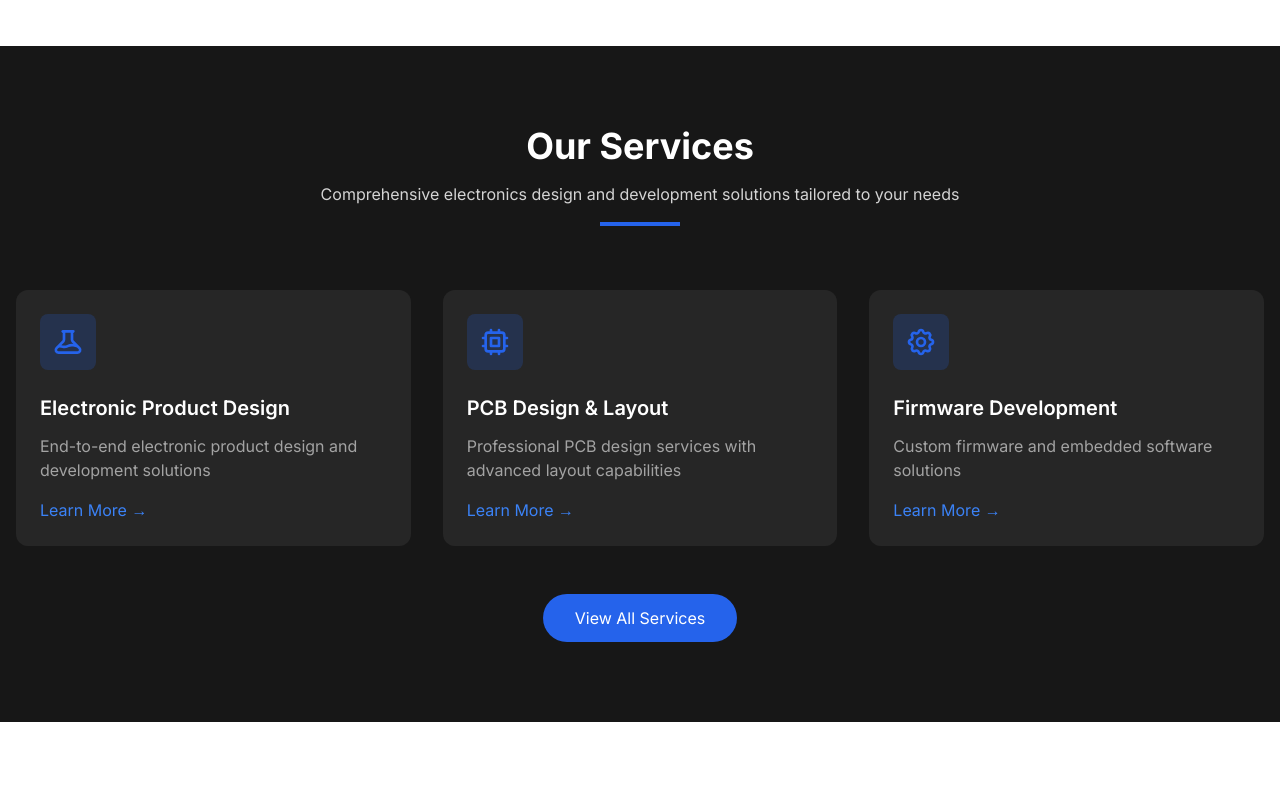
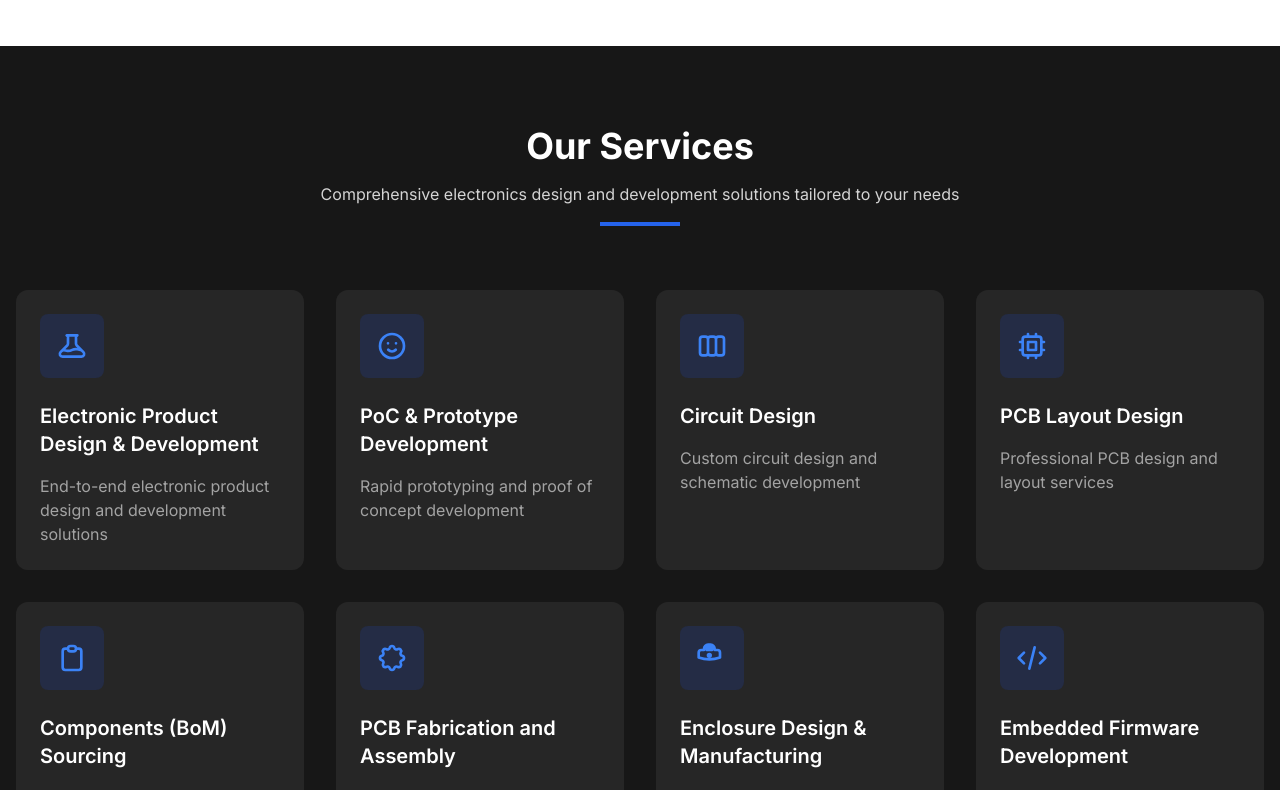
Before and after one commit to thinkusable/royalfly-technologies, a Next.js app: page / in a window 1280 px wide. Shown: the part 3260-4050 px from the top of the page. Built offline with nearby package versions, Linux system fonts and the light colour scheme.

Commit message:
Refactor Industries and Services components to use itemVariants and update service titles and descriptions

```diff
--- a/app/components/industries.tsx
+++ b/app/components/industries.tsx
@@ -2,7 +2,7 @@
 
 import React from "react";
 import { motion } from "framer-motion";
-import { containerVariants, itemVariants } from "../utils/animations";
+import { itemVariants } from "../utils/animations";
 
 export default function Industries() {
 	return (
@@ -15,7 +15,7 @@ export default function Industries() {
 				initial="hidden"
 				whileInView="visible"
 				viewport={{ once: true, amount: 0.3 }}
-				variants={containerVariants}
+				variants={itemVariants}
 			>
 				<motion.div
 					className="text-center mb-16"
@@ -66,7 +66,6 @@ export default function Industries() {
 					].map((industry, index) => (
 						<motion.div
 							key={index}
-							variants={itemVariants}
 							className="group p-6 bg-neutral-50 rounded-xl hover:bg-blue-600 transition-all duration-300"
 							whileHover={{ scale: 1.05, y: -5 }}
 							whileTap={{ scale: 0.95 }}
--- a/app/components/services.tsx
+++ b/app/components/services.tsx
@@ -2,11 +2,7 @@
 
 import React from "react";
 import { motion } from "framer-motion";
-import {
-	containerVariants,
-	itemVariants,
-	hoverScale,
-} from "../utils/animations";
+import { itemVariants, hoverScale } from "../utils/animations";
 
 export default function Services() {
 	return (
@@ -19,7 +15,7 @@ export default function Services() {
 				initial="hidden"
 				whileInView="visible"
 				viewport={{ once: true, amount: 0.3 }}
-				variants={containerVariants}
+				variants={itemVariants}
 			>
 				<motion.div
 					className="text-center mb-16"
@@ -33,35 +29,98 @@ export default function Services() {
 					<div className="w-20 h-1 bg-blue-600 mx-auto mt-4"></div>
 				</motion.div>
 
-				<div className="grid md:grid-cols-2 lg:grid-cols-3 gap-8">
+				<div className="grid md:grid-cols-2 lg:grid-cols-3 xl:grid-cols-4 gap-8">
 					{[
 						{
-							title: "Electronic Product Design",
+							title: "Electronic Product Design & Development",
 							description:
 								"End-to-end electronic product design and development solutions",
 							icon: "M19.428 15.428a2 2 0 00-1.022-.547l-2.387-.477a6 6 0 00-3.86.517l-.318.158a6 6 0 01-3.86.517L6.05 15.21a2 2 0 00-1.806.547M8 4h8l-1 1v5.172a2 2 0 00.586 1.414l5 5c1.26 1.26.367 3.414-1.415 3.414H4.828c-1.782 0-2.674-2.154-1.414-3.414l5-5A2 2 0 009 10.172V5L8 4z",
 						},
 						{
-							title: "PCB Design & Layout",
-							description:
-								"Professional PCB design services with advanced layout capabilities",
+							title: "PoC & Prototype Development",
+							description: "Rapid prototyping and proof of concept development",
+							icon: "M14.828 14.828a4 4 0 01-5.656 0M9 10h.01M15 10h.01M21 12a9 9 0 11-18 0 9 9 0 0118 0z",
+						},
+						{
+							title: "Circuit Design",
+							description: "Custom circuit design and schematic development",
+							icon: "M9 17V7m0 10a2 2 0 01-2 2H5a2 2 0 01-2-2V7a2 2 0 012-2h2a2 2 0 012 2m0 10a2 2 0 002 2h2a2 2 0 002-2M9 7a2 2 0 012-2h2a2 2 0 012 2m0 10V7m0 10a2 2 0 002 2h2a2 2 0 002-2V7a2 2 0 00-2-2h-2a2 2 0 00-2 2",
+						},
+						{
+							title: "PCB Layout Design",
+							description: "Professional PCB design and layout services",
 							icon: "M9 3v2m6-2v2M9 19v2m6-2v2M5 9H3m2 6H3m18-6h-2m2 6h-2M7 19h10a2 2 0 002-2V7a2 2 0 00-2-2H7a2 2 0 00-2 2v10a2 2 0 002 2zM9 9h6v6H9V9z",
 						},
 						{
-							title: "Firmware Development",
+							title: "Components (BoM) Sourcing",
+							description: "Strategic component sourcing and BOM management",
+							icon: "M9 5H7a2 2 0 00-2 2v12a2 2 0 002 2h10a2 2 0 002-2V7a2 2 0 00-2-2h-2M9 5a2 2 0 002 2h2a2 2 0 002-2M9 5a2 2 0 012-2h2a2 2 0 012 2",
+						},
+						{
+							title: "PCB Fabrication and Assembly",
+							description:
+								"High-quality PCB manufacturing and assembly services",
+							icon: "M10.325 4.317c.426-1.756 2.924-1.756 3.35 0a1.724 1.724 0 002.573 1.066c1.543-.94 3.31.826 2.37 2.37a1.724 1.724 0 001.065 2.572c1.756.426 1.756 2.924 0 3.35a1.724 1.724 0 00-1.066 2.573c.94 1.543-.826 3.31-2.37 2.37a1.724 1.724 0 00-2.572 1.065c-.426 1.756-2.924 1.756-3.35 0a1.724 1.724 0 00-2.573-1.066c-1.543.94-3.31-.826-2.37-2.37a1.724 1.724 0 00-1.065-2.572c-1.756-.426-1.756-2.924 0-3.35a1.724 1.724 0 001.066-2.573c-.94-1.543.826-3.31 2.37-2.37.996.608 2.296.07 2.572-1.065z",
+						},
+						{
+							title: "Enclosure Design & Manufacturing",
+							description: "Custom enclosure design and production solutions",
+							icon: "M6 6V5a3 3 0 013-3h2a3 3 0 013 3v1h2a2 2 0 012 2v3.57A22.952 22.952 0 0110 13a22.95 22.95 0 01-8-1.43V8a2 2 0 012-2h2zm2-1a1 1 0 011-1h2a1 1 0 011 1v1H8V5zm1 5a1 1 0 011-1h.01a1 1 0 110 2H10a1 1 0 01-1-1z",
+						},
+						{
+							title: "Embedded Firmware Development",
 							description: "Custom firmware and embedded software solutions",
-							icon: "M10.325 4.317c.426-1.756 2.924-1.756 3.35 0a1.724 1.724 0 002.573 1.066c1.543-.94 3.31.826 2.37 2.37a1.724 1.724 0 001.065 2.572c1.756.426 1.756 2.924 0 3.35a1.724 1.724 0 00-1.066 2.573c.94 1.543-.826 3.31-2.37 2.37a1.724 1.724 0 00-2.572 1.065c-.426 1.756-2.924 1.756-3.35 0a1.724 1.724 0 00-2.573-1.066c-1.543.94-3.31-.826-2.37-2.37a1.724 1.724 0 00-1.065-2.572c-1.756-.426-1.756-2.924 0-3.35a1.724 1.724 0 001.066-2.573c-.94-1.543.826-3.31 2.37-2.37.996.608 2.296.07 2.572-1.065z M15 12a3 3 0 11-6 0 3 3 0 016 0z",
+							icon: "M10 20l4-16m4 4l4 4-4 4M6 16l-4-4 4-4",
+						},
+						{
+							title: "Product Testing & QA/QC",
+							description:
+								"Comprehensive product testing and quality assurance",
+							icon: "M9 12l2 2 4-4m6 2a9 9 0 11-18 0 9 9 0 0118 0z",
+						},
+						{
+							title: "Design Verification & Optimisation",
+							description:
+								"Thorough design verification and performance optimization",
+							icon: "M15 12a3 3 0 11-6 0 3 3 0 016 0z M2.458 12C3.732 7.943 7.523 5 12 5c4.478 0 8.268 2.943 9.542 7-1.274 4.057-5.064 7-9.542 7-4.477 0-8.268-2.943-9.542-7z",
+						},
+						{
+							title: "Mass Production & Life Cycle Management",
+							description:
+								"End-to-end production and lifecycle support services",
+							icon: "M19 21V5a2 2 0 00-2-2H7a2 2 0 00-2 2v16m14 0h2m-2 0h-5m-9 0H3m2 0h5M9 7h1m-1 4h1m4-4h1m-1 4h1m-5 10v-5a1 1 0 011-1h2a1 1 0 011 1v5m-4 0h4",
+						},
+						{
+							title: "Reverse Engineering & Product Redesign",
+							description: "Expert product analysis and redesign services",
+							icon: "M8 7v8a2 2 0 002 2h6M8 7V5a2 2 0 012-2h4.586a1 1 0 01.707.293l4.414 4.414a1 1 0 01.293.707V15a2 2 0 01-2 2h-2M8 7H6a2 2 0 00-2 2v10a2 2 0 002 2h8a2 2 0 002-2v-2",
+						},
+						{
+							title: "Mobile App Development",
+							description: "Custom mobile application development services",
+							icon: "M12 18h.01M8 21h8a2 2 0 002-2V5a2 2 0 00-2-2H8a2 2 0 00-2 2v14a2 2 0 002 2z",
+						},
+						{
+							title: "Custom IoT Dashboard Design",
+							description: "Tailored IoT dashboard and visualization solutions",
+							icon: "M4 5a1 1 0 011-1h14a1 1 0 011 1v2a1 1 0 01-1 1H5a1 1 0 01-1-1V5zM4 13a1 1 0 011-1h6a1 1 0 011 1v6a1 1 0 01-1 1H5a1 1 0 01-1-1v-6zM16 13a1 1 0 011-1h2a1 1 0 011 1v6a1 1 0 01-1 1h-2a1 1 0 01-1-1v-6z",
+						},
+						{
+							title: "Consulting & Technical Advisory",
+							description:
+								"Expert technical consultation and advisory services",
+							icon: "M12 8v4l3 3m6-3a9 9 0 11-18 0 9 9 0 0118 0z",
 						},
 					].map((service, index) => (
 						<motion.div
 							key={index}
-							variants={itemVariants}
-							className="bg-neutral-800 rounded-xl p-6 hover:transform transition-all duration-300"
+							className="bg-neutral-800 p-6 rounded-xl hover:bg-neutral-700 transition-all duration-300"
 							{...hoverScale}
 						>
-							<div className="w-14 h-14 bg-blue-600/20 rounded-lg flex items-center justify-center mb-6">
+							<div className="w-16 h-16 bg-blue-900/30 rounded-lg flex items-center justify-center mb-6">
 								<svg
-									className="w-8 h-8 text-blue-600"
+									className="w-8 h-8 text-blue-500"
 									fill="none"
 									stroke="currentColor"
 									viewBox="0 0 24 24"
@@ -74,34 +133,13 @@ export default function Services() {
 									></path>
 								</svg>
 							</div>
-							<h3 className="text-xl font-semibold text-white mb-3">
+							<h3 className="text-xl font-semibold mb-4 text-white">
 								{service.title}
 							</h3>
-							<p className="text-neutral-400 mb-4">{service.description}</p>
-							<motion.a
-								href="#"
-								className="inline-block text-blue-500 hover:text-blue-400"
-								whileHover={{ x: 5 }}
-								whileTap={{ scale: 0.95 }}
-							>
-								Learn More →
-							</motion.a>
+							<p className="text-neutral-400">{service.description}</p>
 						</motion.div>
 					))}
 				</div>
-
-				<motion.div
-					className="lg:col-span-3 text-center mt-12"
-					variants={itemVariants}
-				>
-					<motion.a
-						href="#"
-						className="inline-block bg-blue-600 text-white px-8 py-3 rounded-full hover:bg-blue-700 transition-colors"
-						{...hoverScale}
-					>
-						View All Services
-					</motion.a>
-				</motion.div>
 			</motion.div>
 		</section>
 	);
```
